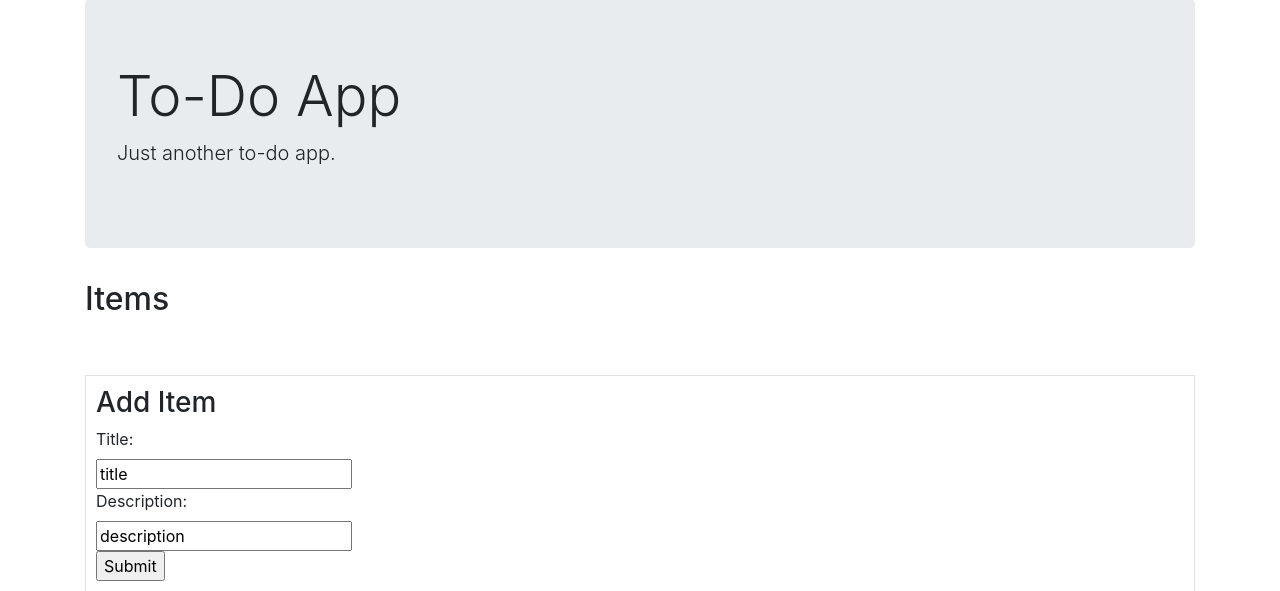
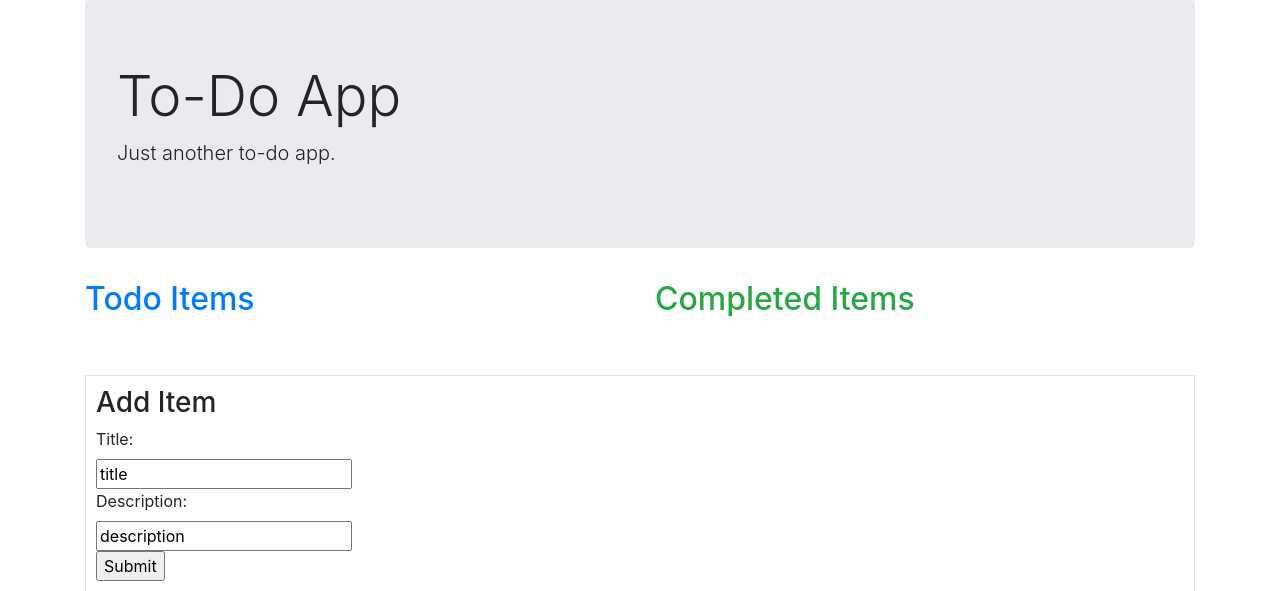
Before and after one commit to CorndelWithSoftwire/DevOps-Course-Starter, a Flask app: page / in a window 1280 px wide. Shown: the part 81-672 px from the top of the page. Run offline with Flask 2, Linux system fonts and the light colour scheme; data that the repository does not hold is empty; some libraries are stand-ins or nearby versions.

Commit message:
cleanup and ui improvement
(cherry picked from commit 17b5cee8299766ff37c329a5666b0bec3c561234)

```diff
--- a/templates/index.html
+++ b/templates/index.html
@@ -8,26 +8,32 @@
     </div>
 
     <div class="row">
-        <div class="col-md-12">
-            <h2>Items</h2>
+        <div class="col">
+            <h2 class="text-primary">Todo Items</h2>
             <ul class="list-group">
-                {% for item in view_model.items %}
-                    {% if item.status == 'Not Started' %}
+                {% for item in view_model.todo_items %}
                     <li class="list-group-item">{{ item.title }} <br> {{ item.desc }}
-                            <span class="badge badge-danger" style="float: right">
+                        <span style="float: right">
                             <form method="post" action="{{ url_for('complete_item', id =item.id) }}">
-                                    <button class="btn btn-link" type="submit" data-toggle="tooltip"
-                                            title="Mark as completed">{{ item.status }}
+                                <button class="btn btn-outline-success" type="submit" data-toggle="tooltip"
+                                        title="Mark as completed"><svg width="1em" height="1em" viewBox="0 0 16 16" class="bi bi-check-circle" fill="currentColor" xmlns="http://www.w3.org/2000/svg">
+  <path fill-rule="evenodd" d="M8 15A7 7 0 1 0 8 1a7 7 0 0 0 0 14zm0 1A8 8 0 1 0 8 0a8 8 0 0 0 0 16z"/>
+  <path fill-rule="evenodd" d="M10.97 4.97a.75.75 0 0 1 1.071 1.05l-3.992 4.99a.75.75 0 0 1-1.08.02L4.324 8.384a.75.75 0 1 1 1.06-1.06l2.094 2.093 3.473-4.425a.236.236 0 0 1 .02-.022z"/>
+</svg>
                                 </button>
                             </form>
                         </span>
                     </li>
-                    {% else %}
+                {% endfor %}
+            </ul>
+        </div>
+        <div class="col">
+            <h2 class="text-success">Completed Items</h2>
+            <ul class="list-group">
+                {% for item in view_model.done_items %}
                     <li class="list-group-item">{{ item.title }}
-                            <span class="badge badge-success" style="float: right">{{ item.status }}</span>
+                        <span class="badge badge-success" style="float: right"></span>
                     </li>
-                    {% endif %}
-
                 {% endfor %}
             </ul>
         </div>
--- a/viewmodel.py
+++ b/viewmodel.py
@@ -1,4 +1,4 @@
-from item import Item
+from item import Item, Status
 
 
 class ViewModel:
@@ -11,10 +11,10 @@ class ViewModel:
 
     @property
     def todo_items(self):
-        todo_items = list(filter(lambda item: item.status == Item.STATUS_NOT_STARTED, self._items))
+        todo_items = list(filter(lambda item: item.status == Status.NOT_STARTED, self._items))
         return todo_items
 
     @property
     def done_items(self):
-        done_items = list(filter(lambda item: item.status == Item.STATUS_COMPLETED, self._items))
+        done_items = list(filter(lambda item: item.status == Status.COMPLETED, self._items))
         return done_items
```
Also changed, not shown: item.py (+2 -6 lines), tests/test_viewmodel.py (+5 -5 lines). Lines whose indentation alone changed are shown as unchanged.
